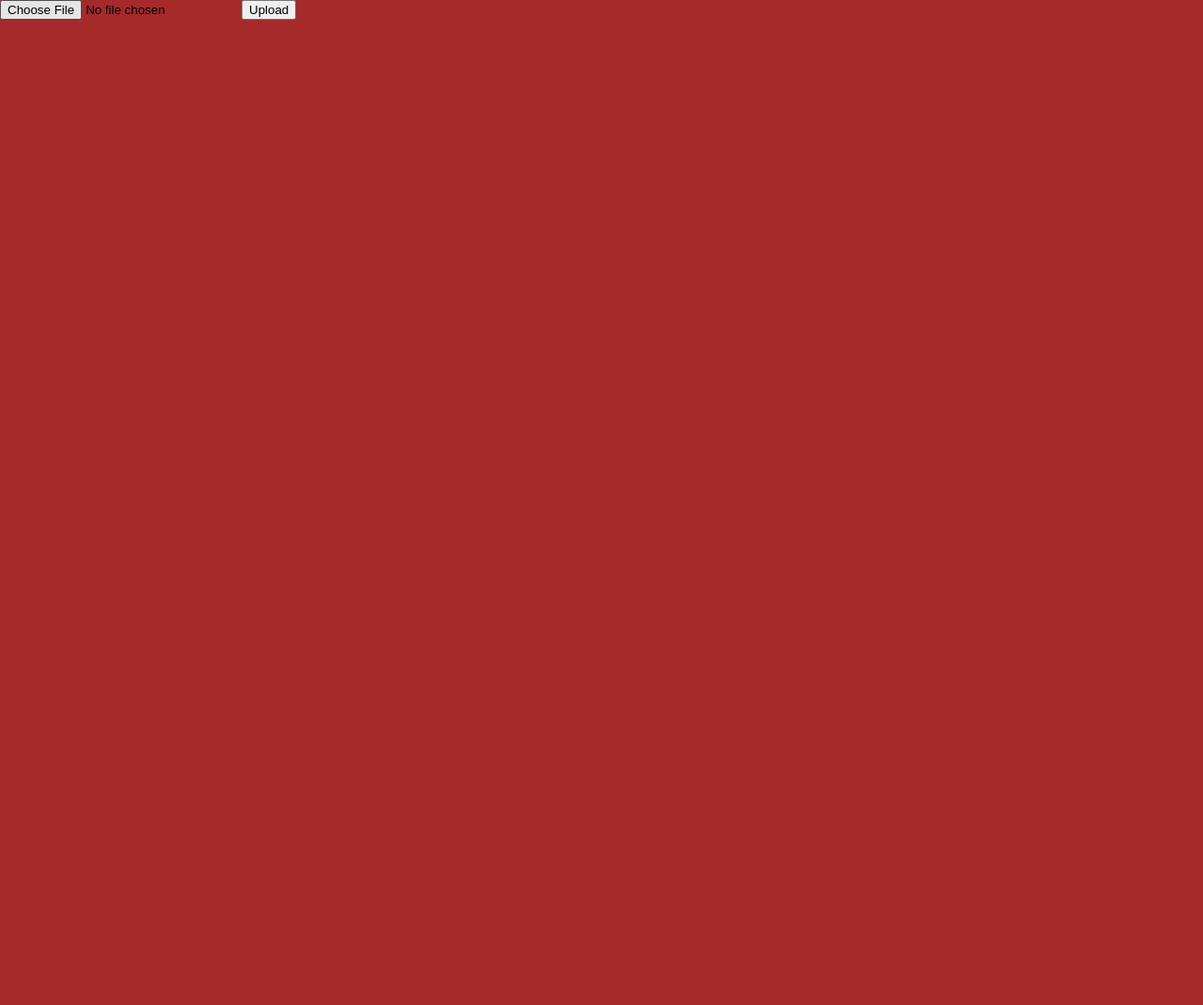
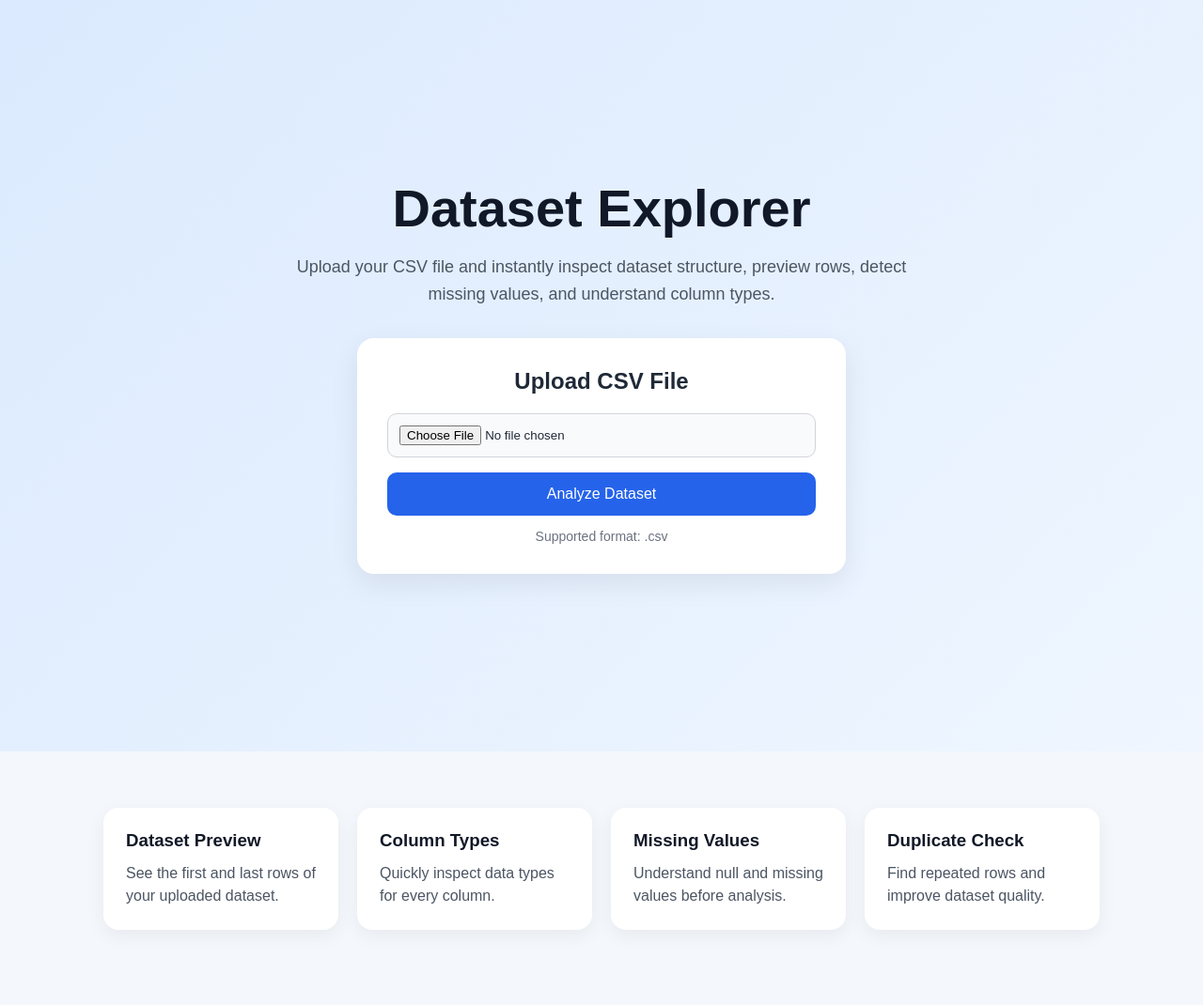
Before and after one commit to batuhantuna04/DatasetExplorer, a Flask app: page / in a window 1280 px wide. Before the commit the page is almost empty. Shown: the whole page at 94% size. Before the commit the page ends 21 px from the top, so only its background shows below. Run offline with Flask 3, Linux system fonts and the light colour scheme.

Commit message:
Dataset Explorer Prototype 1.0V

```diff
--- a/static/style.css
+++ b/static/style.css
@@ -1,14 +1,57 @@
 body{
-    margin: 0;
-    padding: 0;
-    background-color: brown;
+    font-family: Arial, Helvetica, sans-serif;
+    background:#f4f6f8;
+    margin:0;
+    padding:40px;
 }
-h2{
-    font-weight: bold;
-    color: aqua;
+
+.container{
+    max-width:1200px;
+    margin:auto;
 }
-#butondur{
-    border-radius: 40px;
-    background-color: bisque;
-    color: aquamarine;
+
+h1{
+    margin-bottom:30px;
 }
+
+.card{
+    background:white;
+    padding:20px;
+    border-radius:10px;
+    margin-bottom:25px;
+    box-shadow:0 2px 10px rgba(0,0,0,0.08);
+}
+
+.stats{
+    display:flex;
+    gap:20px;
+}
+
+.stat-box{
+    background:#ffffff;
+    padding:15px 20px;
+    border-radius:8px;
+    box-shadow:0 1px 6px rgba(0,0,0,0.05);
+}
+
+table{
+    border-collapse:collapse;
+    width:100%;
+    margin-top:10px;
+}
+
+table th{
+    background:#f0f2f5;
+}
+
+table th, table td{
+    border:1px solid #ddd;
+    padding:8px;
+    text-align:left;
+}
+
+pre{
+    background:#f7f7f7;
+    padding:15px;
+    border-radius:8px;
+}
--- a/templates/index.html
+++ b/templates/index.html
@@ -4,15 +4,171 @@
     <meta charset="UTF-8">
     <meta name="viewport" content="width=device-width, initial-scale=1.0">
     <title>Dataset Explorer</title>
-    <link rel="stylesheet" href="/static/style.css">
+    <style>
+        *{
+    margin:0;
+    padding:0;
+    box-sizing:border-box;
+}
+
+body{
+    font-family: Arial, Helvetica, sans-serif;
+    background:#f4f7fb;
+    color:#1f2937;
+}
+
+.hero{
+    min-height:100vh;
+    display:flex;
+    align-items:center;
+    justify-content:center;
+    padding:40px 20px;
+    background:linear-gradient(135deg, #dbeafe, #eff6ff);
+    position:relative;
+}
+
+.hero-content{
+    position:relative;
+    z-index:2;
+    width:100%;
+    max-width:900px;
+    text-align:center;
+}
+
+.hero-content h1{
+    font-size:56px;
+    margin-bottom:16px;
+    color:#111827;
+}
+
+.subtitle{
+    font-size:18px;
+    line-height:1.6;
+    max-width:700px;
+    margin:0 auto 32px auto;
+    color:#4b5563;
+}
+
+.upload-card{
+    background:#ffffff;
+    padding:32px;
+    border-radius:18px;
+    max-width:520px;
+    margin:0 auto;
+    box-shadow:0 10px 30px rgba(0,0,0,0.08);
+}
+
+.upload-card h2{
+    margin-bottom:20px;
+    font-size:24px;
+}
+
+form{
+    display:flex;
+    flex-direction:column;
+    gap:16px;
+}
+
+input[type="file"]{
+    padding:12px;
+    border:1px solid #d1d5db;
+    border-radius:10px;
+    background:#f9fafb;
+}
+
+button{
+    padding:14px;
+    border:none;
+    border-radius:10px;
+    background:#2563eb;
+    color:white;
+    font-size:16px;
+    cursor:pointer;
+    transition:0.2s ease;
+}
+
+button:hover{
+    background:#1d4ed8;
+}
+
+.info-text{
+    margin-top:14px;
+    font-size:14px;
+    color:#6b7280;
+}
+
+.features{
+    max-width:1100px;
+    margin:0 auto;
+    padding:60px 20px 80px 20px;
+    display:grid;
+    grid-template-columns:repeat(auto-fit, minmax(220px, 1fr));
+    gap:20px;
+}
+
+.feature-box{
+    background:white;
+    padding:24px;
+    border-radius:16px;
+    box-shadow:0 6px 20px rgba(0,0,0,0.06);
+}
+
+.feature-box h3{
+    margin-bottom:12px;
+    color:#111827;
+}
+
+.feature-box p{
+    color:#4b5563;
+    line-height:1.5;
+}
+    </style>
 </head>
 <body>
-        <form action="result" method="post" , enctype="multipart/form-data">
+        <div class="hero">
+        <div class="overlay"></div>
 
-            <input type="file", name="file">
-            <button type="submit">Upload</button>
+        <div class="hero-content">
+            <h1>Dataset Explorer</h1>
+            <p class="subtitle">
+                Upload your CSV file and instantly inspect dataset structure,
+                preview rows, detect missing values, and understand column types.
+            </p>
 
-        </form>
+            <div class="upload-card">
+                <h2>Upload CSV File</h2>
+
+                <form action="result" method="POST" enctype="multipart/form-data">
+                    <input type="file" name="file" accept=".csv" required>
+                    <button type="submit">Analyze Dataset</button>
+                </form>
+
+                <p class="info-text">Supported format: .csv</p>
+            </div>
+        </div>
+    </div>
+
+    <section class="features">
+        <div class="feature-box">
+            <h3>Dataset Preview</h3>
+            <p>See the first and last rows of your uploaded dataset.</p>
+        </div>
+
+        <div class="feature-box">
+            <h3>Column Types</h3>
+            <p>Quickly inspect data types for every column.</p>
+        </div>
+
+        <div class="feature-box">
+            <h3>Missing Values</h3>
+            <p>Understand null and missing values before analysis.</p>
+        </div>
+
+        <div class="feature-box">
+            <h3>Duplicate Check</h3>
+            <p>Find repeated rows and improve dataset quality.</p>
+        </div>
+    </section>
 
 </body>
 </html>
```
Also changed, not shown: templates/result.html (+36 -16 lines).
